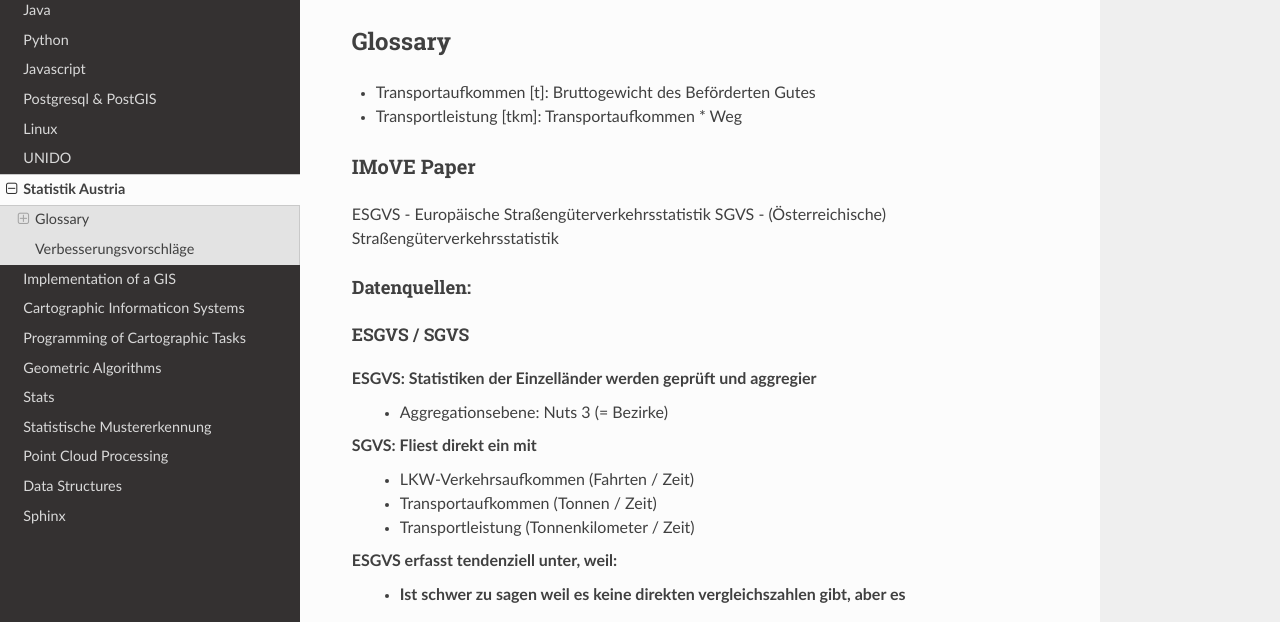
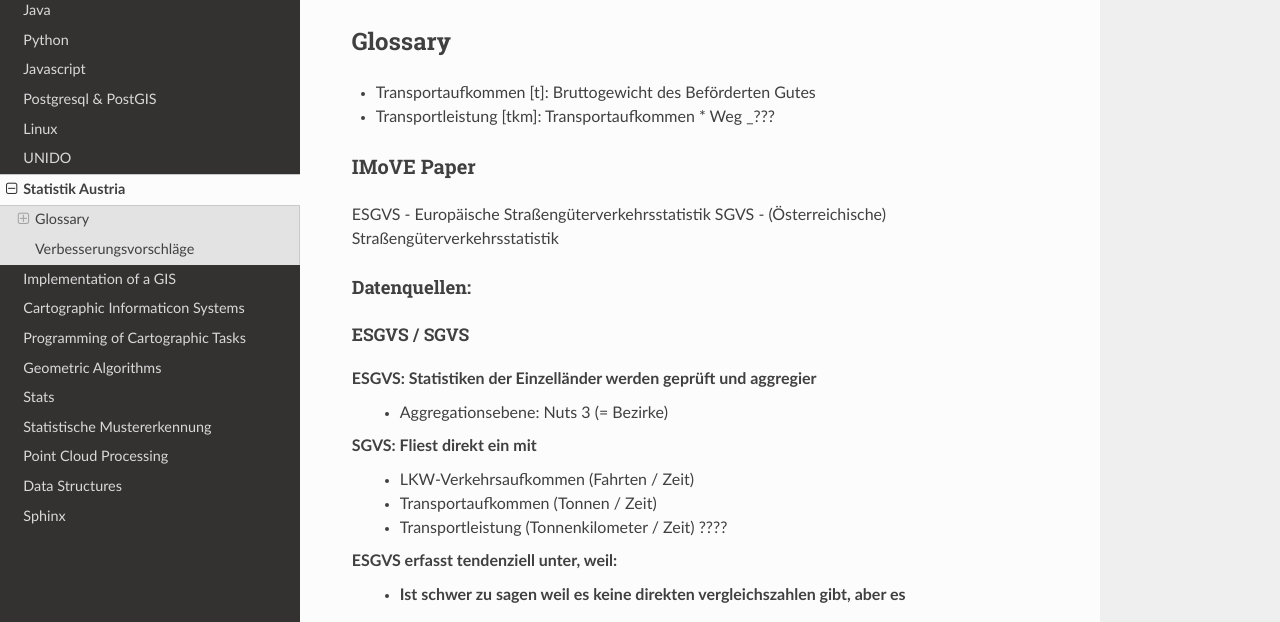
Before and after one commit to hoelk/notes, a Sphinx documentation site: the page built from source/statat.rst, in a window 1280 px wide and 900 px high. Shown: the part 135-757 px from the top of the window. Built offline with Sphinx 7.4.7 and the Read the Docs theme 2.0.0, drawn with Linux system fonts in a browser that asks for light colours.

```diff
--- a/source/statat.rst
+++ b/source/statat.rst
@@ -5,7 +5,7 @@ Glossary
 ********
 
 * Transportaufkommen [t]: Bruttogewicht des Beförderten Gutes
-* Transportleistung  [tkm]: Transportaufkommen * Weg
+* Transportleistung  [tkm]: Transportaufkommen * Weg   _???
 
 
 IMoVE Paper
@@ -26,7 +26,7 @@ ESGVS: Statistiken der Einzelländer werden geprüft und aggregier
 SGVS: Fliest direkt ein mit
     * LKW-Verkehrsaufkommen (Fahrten / Zeit)
     * Transportaufkommen    (Tonnen  / Zeit)
-    * Transportleistung     (Tonnenkilometer / Zeit)
+    * Transportleistung     (Tonnenkilometer / Zeit)  ????
 
 ESGVS erfasst tendenziell unter, weil:
     * Ist schwer zu sagen weil es keine direkten vergleichszahlen gibt, aber es
```
